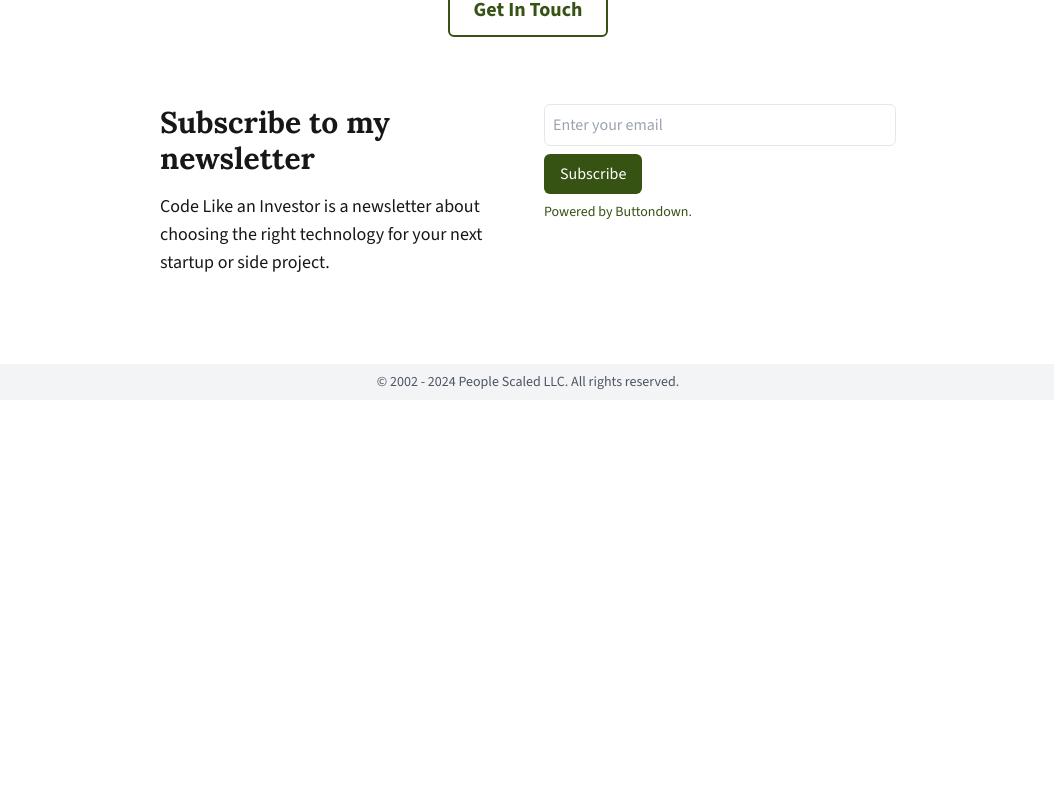
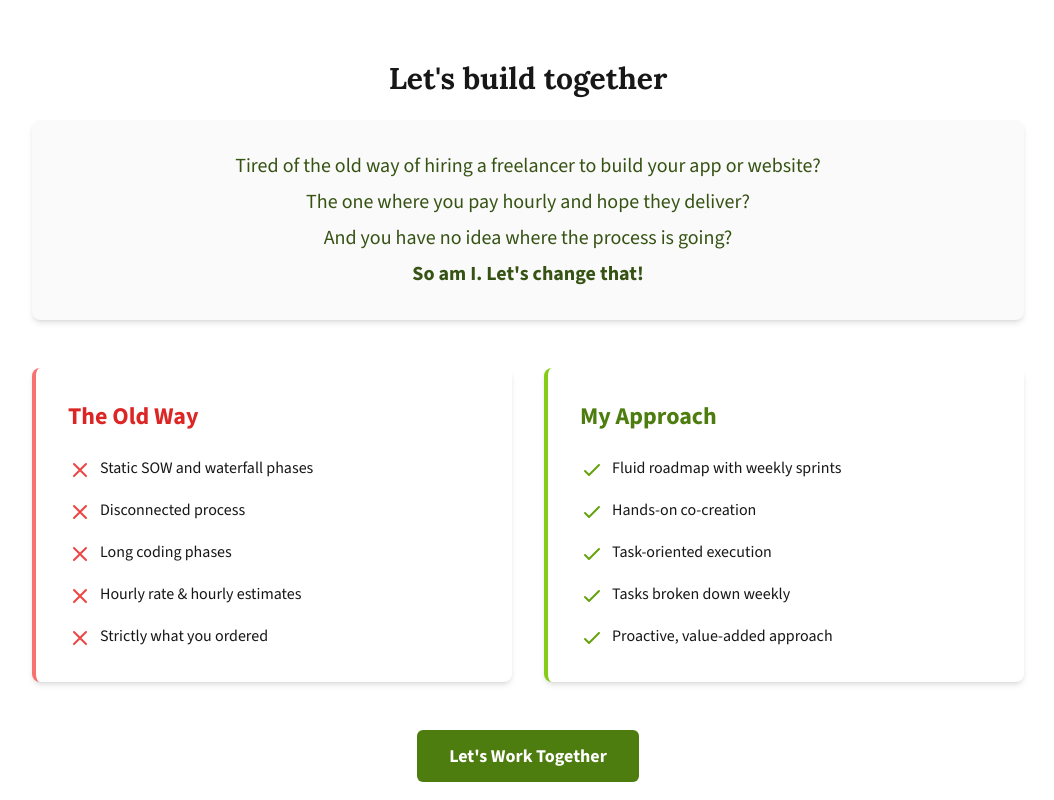
Before and after one commit to jlleblanc/jlleblanc.github.io, a Next.js app: page /jlleblanc.github.io/ in a window 1280 px wide. Shown: the part 400-1200 px from the top of the page, without its empty margins (112-1166 px from the left). Before the commit the page ends 800 px from the top, so only its background shows below. Built offline with nearby package versions, Linux system fonts and the light colour scheme.

Commit message:
Add new value prop

```diff
--- a/src/pages/index.js
+++ b/src/pages/index.js
@@ -6,7 +6,7 @@ export default function Home() {
   const jsonLd = {
     "@context": "https://schema.org",
     "@type": "ProfessionalService",
-    "name": `${siteConfig.name} - Software Engineering Leadership`,
+    "name": `${siteConfig.title}`,
     "description": siteConfig.description,
     "url": siteConfig.siteUrl,
     "sameAs": [
@@ -40,10 +40,101 @@ export default function Home() {
           </div>
         </div>
       </div>
-      <div className="text-center mt-12">
-        <Link href="/contact" className="border-2 border-lime-900 text-lime-900 text-lime-900 font-bold py-3 px-6 rounded-md text-xl hover:border-lime-700 hover:text-lime-700 transition duration-300">
-          Get In Touch
-        </Link>
+
+      <div className="py-8 md:mt-20 mt-12">
+        <div className="container mx-auto px-4 max-w-5xl">
+          <h2 className="text-3xl font-bold text-left md:text-center mb-6">Let&apos;s build together</h2>
+
+          <div className="text-left md:text-center text-xl mb-12 text-lime-900 bg-neutral-50 p-8 rounded-lg shadow-md">
+            <p className="mb-2">Tired of the old way of hiring a freelancer to build your app or website?</p>
+            <p className="mb-2">The one where you pay hourly and hope they deliver?</p>
+            <p className="mb-2">And you have no idea where the process is going?</p>
+            <p className="font-bold text-xl">So am I. Let&apos;s change that!</p>
+          </div>
+
+
+          <div className="grid md:grid-cols-2 gap-8">
+            {/* Old Way */}
+            <div className="bg-white p-8 rounded-lg shadow-md border-l-4 border-red-400">
+              <h3 className="text-2xl font-bold text-red-600 mb-6">The Old Way</h3>
+              <ul className="space-y-4">
+                <li className="flex items-start">
+                  <svg className="h-6 w-6 text-red-500 mr-2 mt-0.5 flex-shrink-0" fill="none" viewBox="0 0 24 24" stroke="currentColor">
+                    <path strokeLinecap="round" strokeLinejoin="round" strokeWidth={2} d="M6 18L18 6M6 6l12 12" />
+                  </svg>
+                  <span>Static SOW and waterfall phases</span>
+                </li>
+                <li className="flex items-start">
+                  <svg className="h-6 w-6 text-red-500 mr-2 mt-0.5 flex-shrink-0" fill="none" viewBox="0 0 24 24" stroke="currentColor">
+                    <path strokeLinecap="round" strokeLinejoin="round" strokeWidth={2} d="M6 18L18 6M6 6l12 12" />
+                  </svg>
+                  <span>Disconnected process</span>
+                </li>
+                <li className="flex items-start">
+                  <svg className="h-6 w-6 text-red-500 mr-2 mt-0.5 flex-shrink-0" fill="none" viewBox="0 0 24 24" stroke="currentColor">
+                    <path strokeLinecap="round" strokeLinejoin="round" strokeWidth={2} d="M6 18L18 6M6 6l12 12" />
+                  </svg>
+                  <span>Long coding phases</span>
+                </li>
+                <li className="flex items-start">
+                  <svg className="h-6 w-6 text-red-500 mr-2 mt-0.5 flex-shrink-0" fill="none" viewBox="0 0 24 24" stroke="currentColor">
+                    <path strokeLinecap="round" strokeLinejoin="round" strokeWidth={2} d="M6 18L18 6M6 6l12 12" />
+                  </svg>
+                  <span>Hourly rate & hourly estimates</span>
+                </li>
+                <li className="flex items-start">
+                  <svg className="h-6 w-6 text-red-500 mr-2 mt-0.5 flex-shrink-0" fill="none" viewBox="0 0 24 24" stroke="currentColor">
+                    <path strokeLinecap="round" strokeLinejoin="round" strokeWidth={2} d="M6 18L18 6M6 6l12 12" />
+                  </svg>
+                  <span>Strictly what you ordered</span>
+                </li>
+              </ul>
+            </div>
+
+            {/* New Way */}
+            <div className="bg-white p-8 rounded-lg shadow-md border-l-4 border-lime-500">
+              <h3 className="text-2xl font-bold text-lime-700 mb-6">My Approach</h3>
+              <ul className="space-y-4">
+                <li className="flex items-start">
+                  <svg className="h-6 w-6 text-lime-600 mr-2 mt-0.5 flex-shrink-0" fill="none" viewBox="0 0 24 24" stroke="currentColor">
+                    <path strokeLinecap="round" strokeLinejoin="round" strokeWidth={2} d="M5 13l4 4L19 7" />
+                  </svg>
+                  <span>Fluid roadmap with weekly sprints</span>
+                </li>
+                <li className="flex items-start">
+                  <svg className="h-6 w-6 text-lime-600 mr-2 mt-0.5 flex-shrink-0" fill="none" viewBox="0 0 24 24" stroke="currentColor">
+                    <path strokeLinecap="round" strokeLinejoin="round" strokeWidth={2} d="M5 13l4 4L19 7" />
+                  </svg>
+                  <span>Hands-on co-creation</span>
+                </li>
+                <li className="flex items-start">
+                  <svg className="h-6 w-6 text-lime-600 mr-2 mt-0.5 flex-shrink-0" fill="none" viewBox="0 0 24 24" stroke="currentColor">
+                    <path strokeLinecap="round" strokeLinejoin="round" strokeWidth={2} d="M5 13l4 4L19 7" />
+                  </svg>
+                  <span>Task-oriented execution</span>
+                </li>
+                <li className="flex items-start">
+                  <svg className="h-6 w-6 text-lime-600 mr-2 mt-0.5 flex-shrink-0" fill="none" viewBox="0 0 24 24" stroke="currentColor">
+                    <path strokeLinecap="round" strokeLinejoin="round" strokeWidth={2} d="M5 13l4 4L19 7" />
+                  </svg>
+                  <span>Tasks broken down weekly</span>
+                </li>
+                <li className="flex items-start">
+                  <svg className="h-6 w-6 text-lime-600 mr-2 mt-0.5 flex-shrink-0" fill="none" viewBox="0 0 24 24" stroke="currentColor">
+                    <path strokeLinecap="round" strokeLinejoin="round" strokeWidth={2} d="M5 13l4 4L19 7" />
+                  </svg>
+                  <span>Proactive, value-added approach</span>
+                </li>
+              </ul>
+            </div>
+          </div>
+
+          <div className="text-center mt-12">
+            <Link href="/contact" className="inline-block bg-lime-700 hover:bg-lime-800 text-white font-bold py-3 px-8 rounded-md text-lg transition duration-300">
+              Let&apos;s Work Together
+            </Link>
+          </div>
+        </div>
       </div>
       <div className="md:mt-20 mt-12 container mx-auto px-4 max-w-3xl">
         <div className="flex flex-col md:flex-row md:items-start md:gap-8">
@@ -67,7 +158,7 @@ export default function Home() {
                 <input type="email" name="email" id="bd-email" className="border border-gray-200 rounded-md p-2 w-full" placeholder="Enter your email" />
               </div>
               <div className="flex items-center mt-2">
-                <input type="submit" value="Subscribe" className="bg-lime-900 text-white rounded-md p-2 px-4" />
+                <input type="submit" value="Subscribe" className="bg-lime-700 hover:bg-lime-800 text-white rounded-md p-2 px-4" />
               </div>
               <p className="text-sm mt-2">
                 <a href="https://buttondown.com/refer/jlleblanc" target="_blank" className="text-lime-900">Powered by Buttondown.</a>
--- a/src/styles/globals.css
+++ b/src/styles/globals.css
@@ -3,7 +3,7 @@
 @tailwind utilities;
 
 :root {
-  --background: #ffffff;
+  --background: #F2F0EF;
   --foreground: #171717;
 }
 
```
